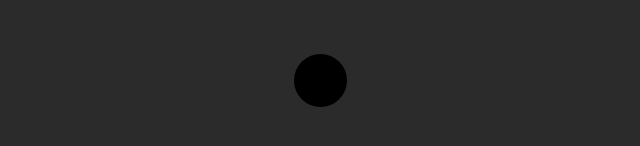
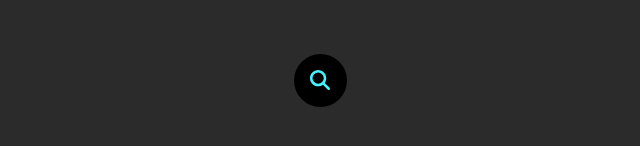
Before and after one commit to martsDev/react-search-filter, a React (Create React App) app: page / in a window 1280 px wide. Shown: the part 320-466 px from the top of the page, without its empty margins (320-960 px from the left). Built offline with nearby package versions, Linux system fonts and the light colour scheme.

Commit message:
adiciona icon e estilo personalizado

```diff
--- a/src/App.js
+++ b/src/App.js
@@ -1,11 +1,13 @@
+import { FontAwesomeIcon } from '@fortawesome/react-fontawesome';
+import { faMagnifyingGlass } from '@fortawesome/free-solid-svg-icons';
 import "./App.css";
 
 function App() {
   return (
     <div class="container">
       <div class="searchbox">
-        <input type="text" class="searchbox-input" placeholder="Search..." />
-        <i class="search-icon fas fa-search"></i>
+        <input type="text" className="searchbox-input" placeholder="Search..." />
+        <FontAwesomeIcon icon={faMagnifyingGlass} className="search-icon" />
       </div>
     </div>
   );
```
